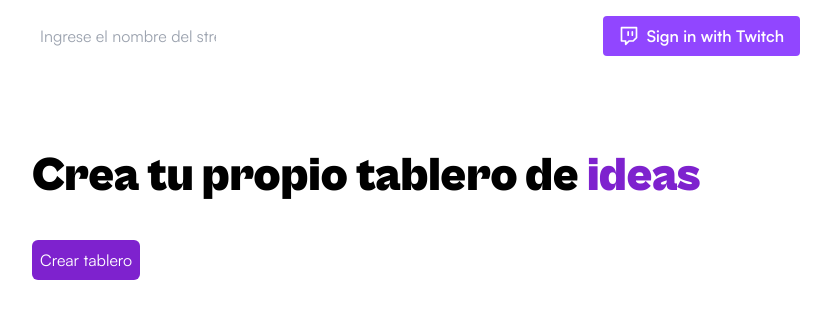
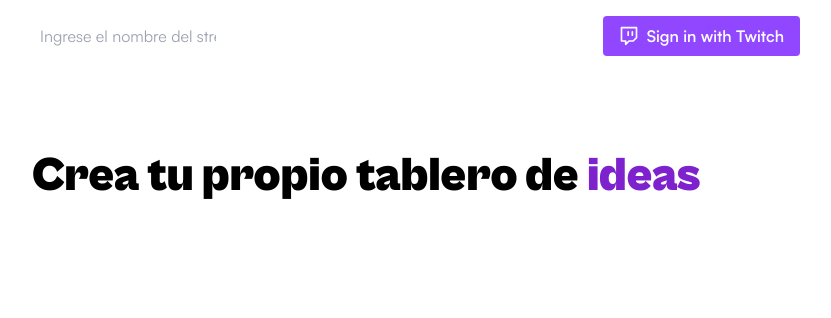
Before and after one commit to UXcuseMeLabs/interComment, a Next.js app: page / in a window 1280 px wide. Shown: the top 318 px of the page, without its empty margins (224-1055 px from the left). Built offline with nearby package versions, Linux system fonts and the light colour scheme; no server answers; a web font is replaced by a local one.

Commit message:
fix create tablero

```diff
--- a/src/app/page.tsx
+++ b/src/app/page.tsx
@@ -54,7 +54,7 @@ export default function Home() {
       <h1 className={`text-5xl font-black ${cabinet.className} mb-10`}>Crea tu propio tablero de <span className="text-purple-700">ideas</span></h1>
       {
         (board !== undefined && board) ? <Link href={`/board/${user?.displayName} `}>Ir a mi tablero</Link> : (
-          <button onClick={handleCreateBoard} className="bg-purple-700 text-white p-2 rounded-md">Crear tablero</button>
+          user && <button onClick={handleCreateBoard} className="bg-purple-700 text-white p-2 rounded-md">Crear tablero</button>
         )
       }
     </main>
```
